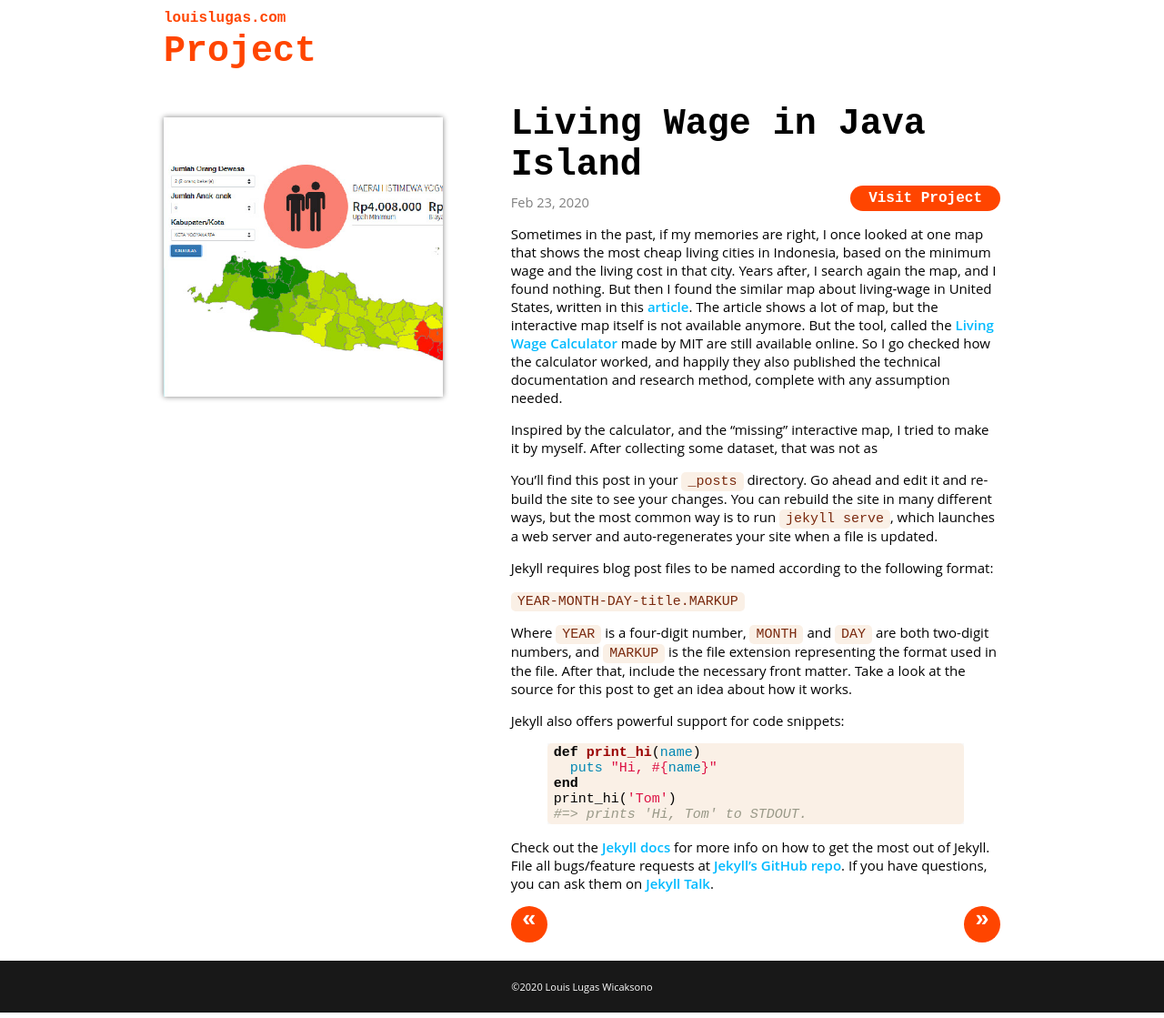
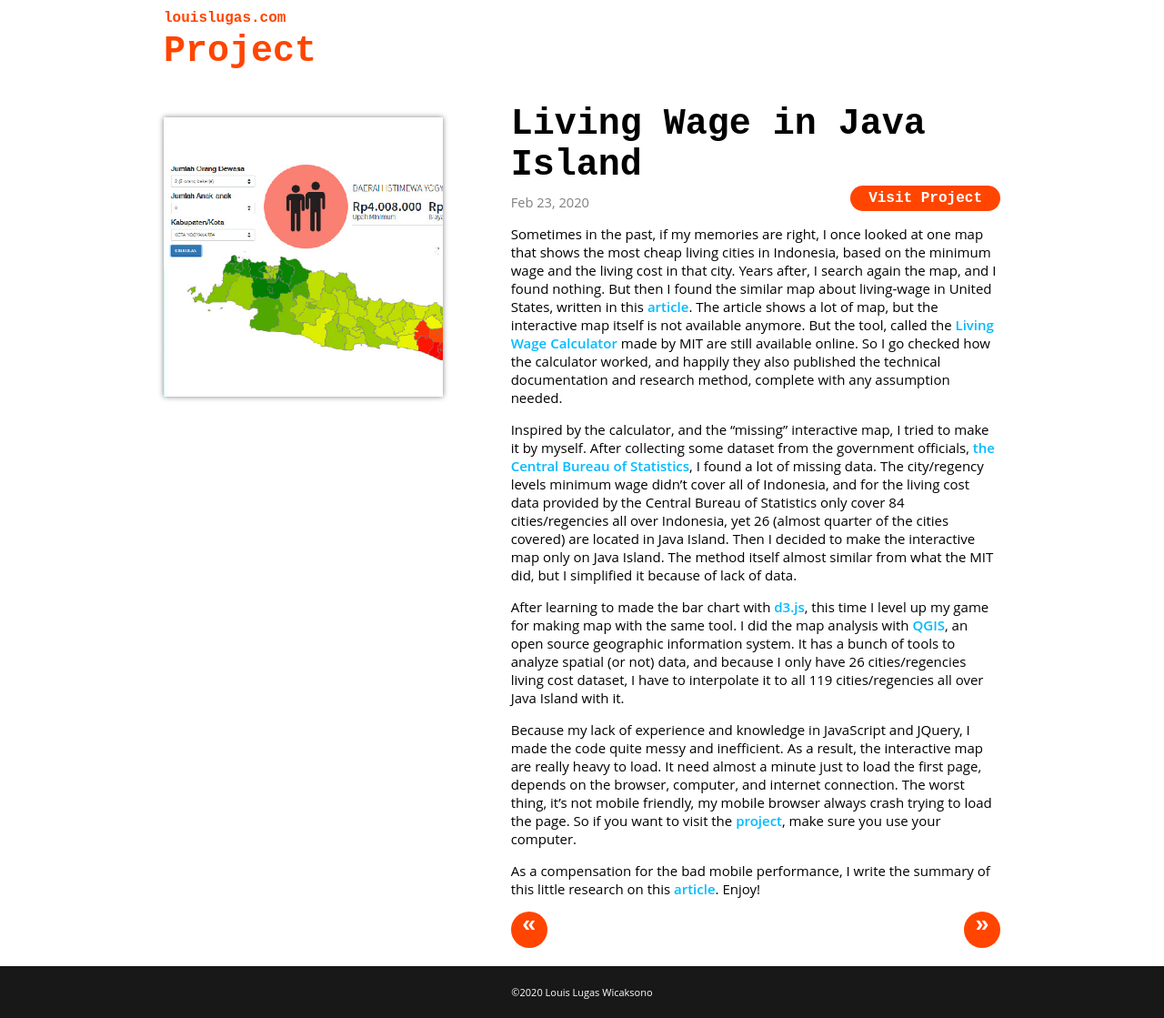
Before and after one commit to louislugas/louislugas.github.io, a Jekyll site: the page built from _posts/2020-02-22-java-living-wage.md, in a window 1280 px wide. Shown: the whole page at 91% size. Built offline with Jekyll 4.4.1, drawn with Linux system fonts in a browser that asks for light colours.

Commit message:
Update post umk jawa

```diff
--- a/_posts/2020-02-22-java-living-wage.md
+++ b/_posts/2020-02-22-java-living-wage.md
@@ -11,51 +11,19 @@ image: header-umkjawa-03.jpg
 
 Sometimes in the past, if my memories are right, I once looked at one map that shows the most cheap living cities in Indonesia, based on the minimum wage and the living cost in that city. Years after, I search again the map, and I found nothing. But then I found the similar map about living-wage in United States, written in this [article][article]. The article shows a lot of map, but the interactive map itself is not available anymore. But the tool, called the [Living Wage Calculator][calculator] made by MIT are still available online. So I go checked how the calculator worked, and happily they also published the technical documentation and research method, complete with any assumption needed.
 
-Inspired by the calculator, and the "missing" interactive map, I tried to make it by myself. After collecting some dataset, that was not as
+Inspired by the calculator, and the "missing" interactive map, I tried to make it by myself. After collecting some dataset from the government officials, [the Central Bureau of Statistics][bps], I found a lot of missing data. The city/regency levels minimum wage didn't cover all of Indonesia, and for the living cost data provided by the Central Bureau of Statistics only cover 84 cities/regencies all over Indonesia, yet 26 (almost quarter of the cities covered) are located in Java Island. Then I decided to make the interactive map only on Java Island. The method itself almost similar from what the MIT did, but I simplified it because of lack of data.
 
+After learning to made the bar chart with [d3.js][d3], this time I level up my game for making map with the same tool. I did the map analysis with [QGIS][qgis], an open source geographic information system. It has a bunch of tools to analyze spatial (or not) data, and because I only have 26 cities/regencies living cost dataset, I have to interpolate it to all 119 cities/regencies all over Java Island with it.
 
+Because my lack of experience and knowledge in JavaScript and JQuery, I made the code quite messy and inefficient. As a result, the interactive map are really heavy to load. It need almost a minute just to load the first page, depends on the browser, computer, and internet connection. The worst thing, it's not mobile friendly, my mobile browser always crash trying to load the page. So if you want to visit the [project][project], make sure you use your computer.
 
+As a compensation for the bad mobile performance, I write the summary of this little research on this [article][medium]. Enjoy!
 
-
-
-
-
-
-
-
-
-
-
-
-
-
-
-
-
-
-You’ll find this post in your `_posts` directory. Go ahead and edit it and re-build the site to see your changes. You can rebuild the site in many different ways, but the most common way is to run `jekyll serve`, which launches a web server and auto-regenerates your site when a file is updated.
-
-Jekyll requires blog post files to be named according to the following format:
-
-`YEAR-MONTH-DAY-title.MARKUP`
-
-Where `YEAR` is a four-digit number, `MONTH` and `DAY` are both two-digit numbers, and `MARKUP` is the file extension representing the format used in the file. After that, include the necessary front matter. Take a look at the source for this post to get an idea about how it works.
-
-Jekyll also offers powerful support for code snippets:
-
-{% highlight ruby %}
-def print_hi(name)
-  puts "Hi, #{name}"
-end
-print_hi('Tom')
-#=> prints 'Hi, Tom' to STDOUT.
-{% endhighlight %}
-
-Check out the [Jekyll docs][jekyll-docs] for more info on how to get the most out of Jekyll. File all bugs/feature requests at [Jekyll’s GitHub repo][jekyll-gh]. If you have questions, you can ask them on [Jekyll Talk][jekyll-talk].
-
-[jekyll-docs]: https://jekyllrb.com/docs/home
-[jekyll-gh]:   https://github.com/jekyll/jekyll
-[jekyll-talk]: https://talk.jekyllrb.com/
 
 [article]: https://www.citylab.com/life/2015/09/mapping-the-difference-between-minimum-wage-and-cost-of-living/404644/
 [calculator]: https://livingwage.mit.edu/
+[bps]: https://bps.go.id/
+[d3]: https://d3js.org/
+[qgis]: https://www.qgis.org/en/site/
+[project]: http://louislugas.com/java-living-wage/
+[medium]: https://medium.com/@louislugas/hidup-layak-di-pulau-jawa-4f015c99f63b
```
